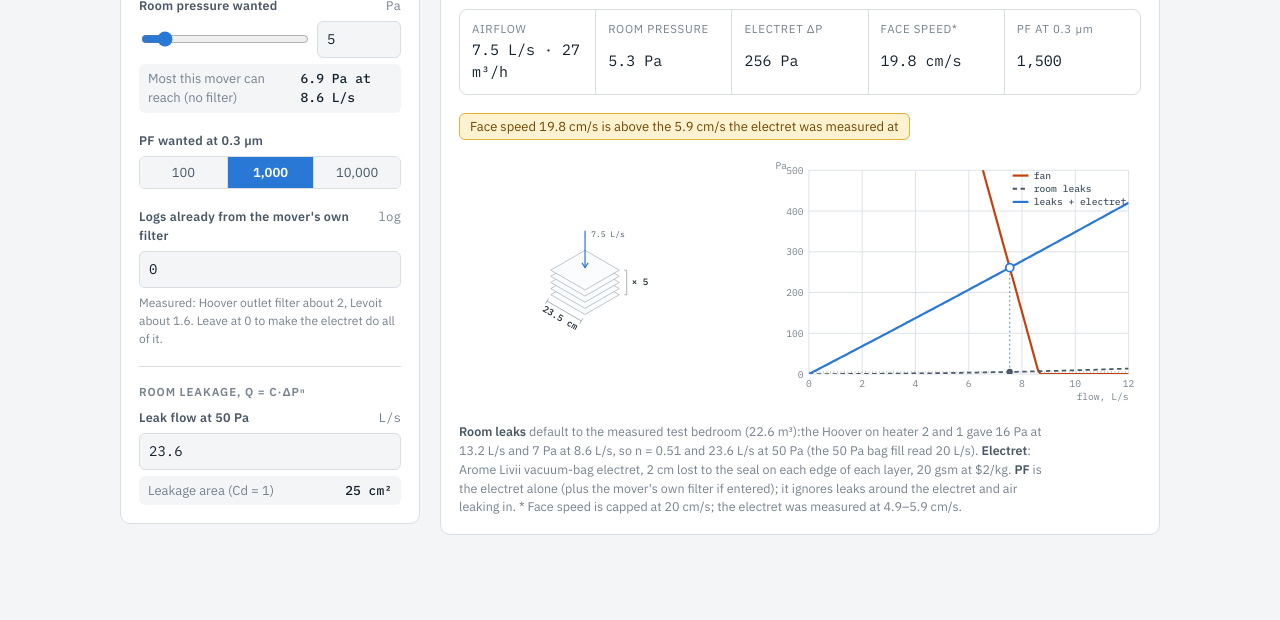
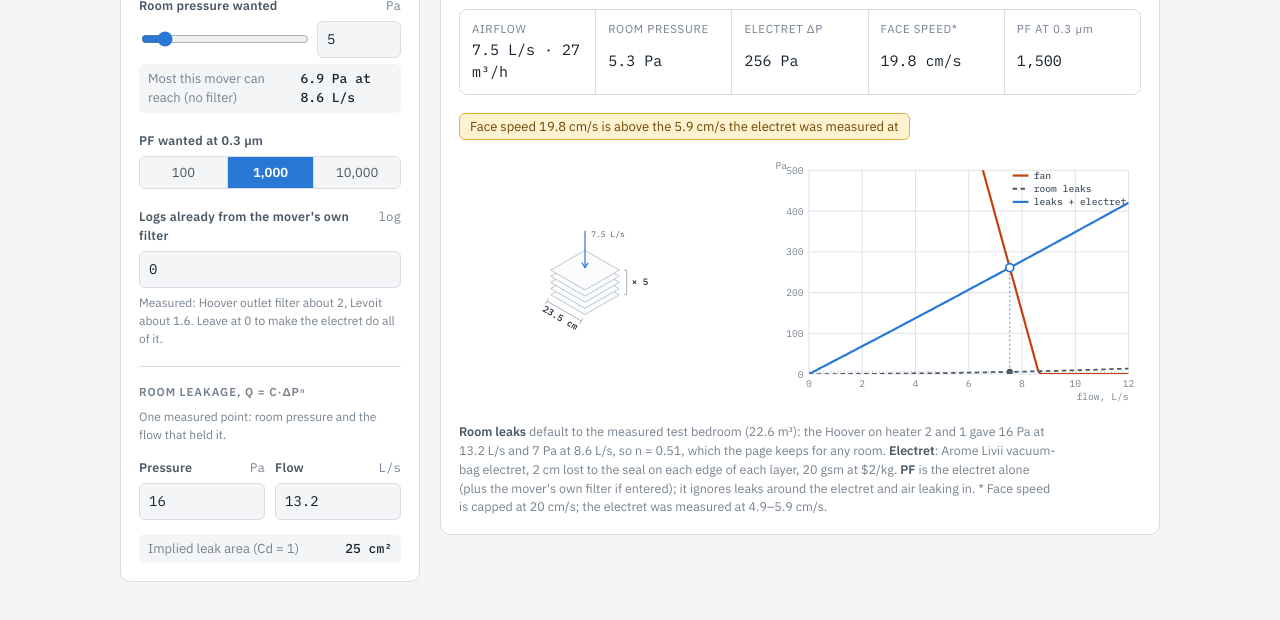
Before and after one commit to mattnewell-cam/cleanroom-electret-sizer, a plain HTML site: page index.html in a window 1280 px wide. Shown: the part 292-912 px from the top of the page. Before the commit the page ends 875 px from the top, so only its background shows below. Drawn offline with nearby package versions, Linux system fonts and the light colour scheme.

Commit message:
Room leakage from one measured point (Pa, L/s); leak area shown as implied
Co-Authored-By: Claude Opus 5.5 <noreply@anthropic.com>

```diff
--- a/index.html
+++ b/index.html
@@ -57,6 +57,8 @@ input[type="range"] { width: 100%; accent-color: var(--accent); }
 .out { display: flex; justify-content: space-between; gap: 8px; font-size: 13px; color: var(--ink-3); padding: 5px 9px; background: var(--bg); border-radius: 6px; }
 .out b { font-family: var(--font-mono); font-weight: 500; color: var(--ink); font-variant-numeric: tabular-nums; }
 .hint { font-size: 12px; color: var(--ink-3); margin: 0; }
+.pair { display: grid; grid-template-columns: 1fr 1fr; gap: 10px; }
+.pair .field > label { flex-wrap: wrap; gap: 0 6px; }
 .minor { display: grid; gap: 14px; padding-top: 16px; border-top: 1px solid var(--line); }
 .minor .cap { margin-bottom: -6px; }
 .seg { display: grid; grid-template-columns: repeat(var(--n, 2), 1fr); border: 1px solid var(--line); border-radius: 6px; overflow: hidden; }
@@ -129,11 +131,18 @@ input[type="range"] { width: 100%; accent-color: var(--accent); }
 
       <div class="minor">
         <span class="cap">Room leakage, Q = C·Δpⁿ</span>
-        <div class="field">
-          <label for="q50">Leak flow at 50 Pa <span class="u">L/s</span></label>
-          <input type="number" id="q50" min="1" max="500" step="0.1">
-          <div class="out"><span>Leakage area (Cd = 1)</span><b id="o-ela"></b></div>
+        <span class="lab hint">One measured point: room pressure and the flow that held it.</span>
+        <div class="pair">
+          <div class="field">
+            <label for="mp">Pressure <span class="u">Pa</span></label>
+            <input type="number" id="mp" min="0.1" max="500" step="0.5">
+          </div>
+          <div class="field">
+            <label for="mq">Flow <span class="u">L/s</span></label>
+            <input type="number" id="mq" min="0.1" max="500" step="0.1">
+          </div>
         </div>
+        <div class="out"><span>Implied leak area (Cd = 1)</span><b id="o-ela"></b></div>
       </div>
     </form>
 
@@ -251,7 +260,7 @@ function design(src, C, n, target, L, vmax) {
 
 // ---------------------------------------------------------------- state & inputs
 const $ = id => document.getElementById(id);
-const S = { src: 'h1', roomDp: 5, logs: 3, own: 0, q50: 23.6, n: 0.51, vmax: 20 };
+const S = { src: 'h1', roomDp: 5, logs: 3, own: 0, mp: 16, mq: 13.2, n: 0.51, vmax: 20 };
 
 function bind(rid, nid, key) {
   const r = rid && $(rid), nn = $(nid);
@@ -280,12 +289,12 @@ function render() {
   const src = SOURCES.find(s => s.id === S.src);
   $('src-note').textContent = src.note;
   const n = Math.min(1, Math.max(0.5, S.n));
-  const C = S.q50 / Math.pow(50, n);
+  const C = S.mq / Math.pow(S.mp, n);
+  $('o-ela').textContent = `${Math.round(leakQ(4, C, n) / 1000 / Math.sqrt(2 * 4 / 1.2) * 1e4)} cm²`;
   const L = Math.max(0, S.logs - S.own);
 
   const bare = operate(src, C, n, 0, 1);
   $('o-max').textContent = bare ? `${pa(bare.room)} at ${ls(bare.Q)}` : '—';
-  $('o-ela').textContent = `${(leakQ(4, C, n) / 1000 / Math.sqrt(2 * 4 / 1.2) * 1e4).toFixed(0)} cm²`;
 
   const flags = $('flags'); flags.replaceChildren();
   const flag = txt => { const d = document.createElement('span'); d.className = 'flag'; d.textContent = txt; flags.append(d); };
@@ -420,14 +429,15 @@ function drawStack(b) {
   for (const s of SOURCES) sel.append(Object.assign(document.createElement('option'), { value: s.id, textContent: s.name }));
   sel.value = S.src;
   sel.addEventListener('change', () => { S.src = sel.value; render(); });
-  $('note').innerHTML = '<b>Room leaks</b> default to the measured test bedroom (22.6 m³):the Hoover on heater 2 and 1 gave 16 Pa at 13.2 L/s and 7 Pa at 8.6 L/s, so n = 0.51 and 23.6 L/s at 50 Pa (the 50 Pa bag fill read 20 L/s). ' +
+  $('note').innerHTML = '<b>Room leaks</b> default to the measured test bedroom (22.6 m³): the Hoover on heater 2 and 1 gave 16 Pa at 13.2 L/s and 7 Pa at 8.6 L/s, so n = 0.51, which the page keeps for any room. ' +
     '<b>Electret</b>: Arome Livii vacuum-bag electret, 2 cm lost to the seal on each edge of each layer, 20 gsm at $2/kg. ' +
     '<b>PF</b> is the electret alone (plus the mover\'s own filter if entered); it ignores leaks around the electret and air leaking in. ' +
     `* Face speed is capped at ${S.vmax} cm/s; the electret was measured at 4.9–5.9 cm/s.`;
 }
 bind('rpr', 'rp', 'roomDp');
 bind(null, 'own', 'own');
-bind(null, 'q50', 'q50');
+bind(null, 'mp', 'mp');
+bind(null, 'mq', 'mq');
 seg('logs', 'logs', Number);
 $('controls').addEventListener('submit', e => e.preventDefault());
 render();
```
